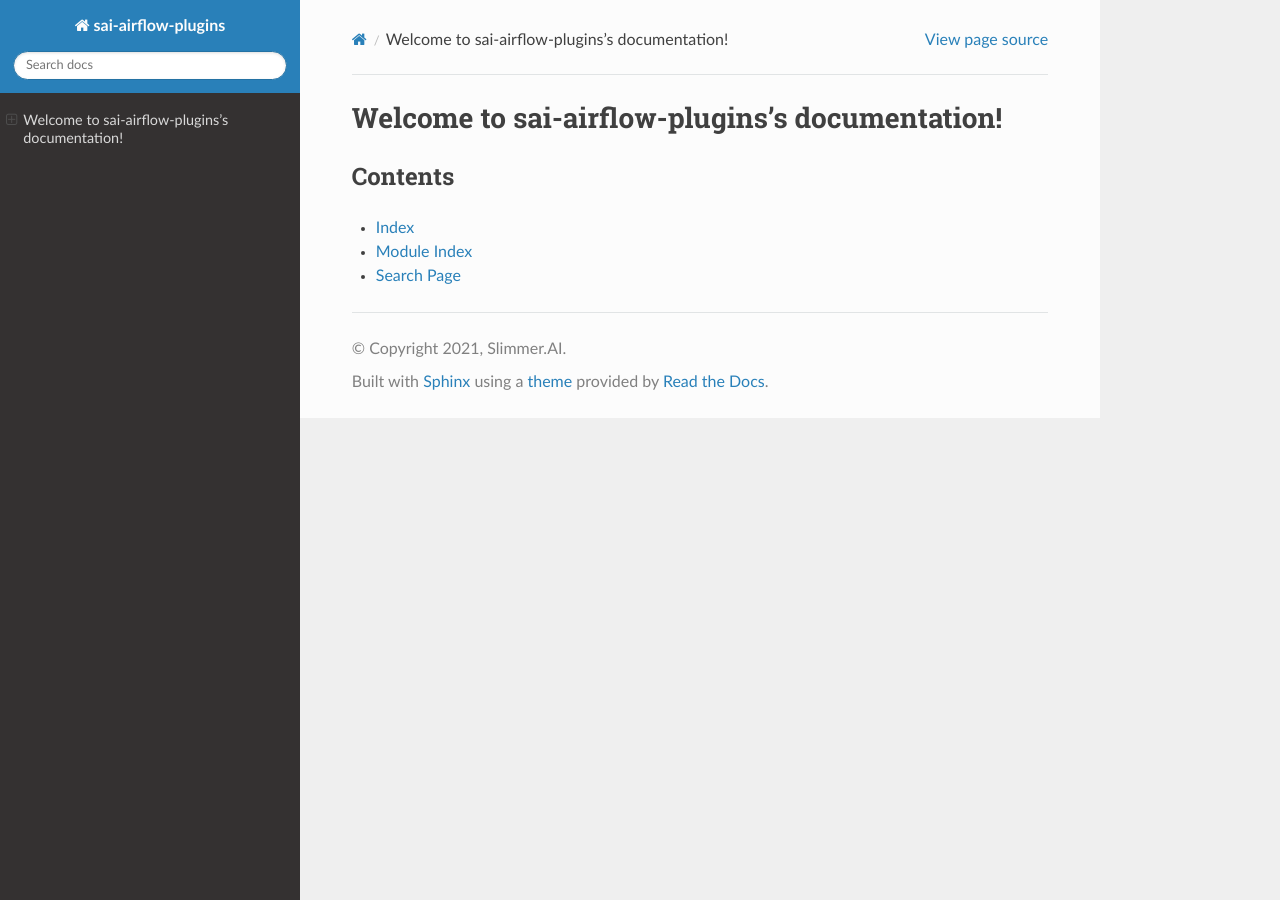
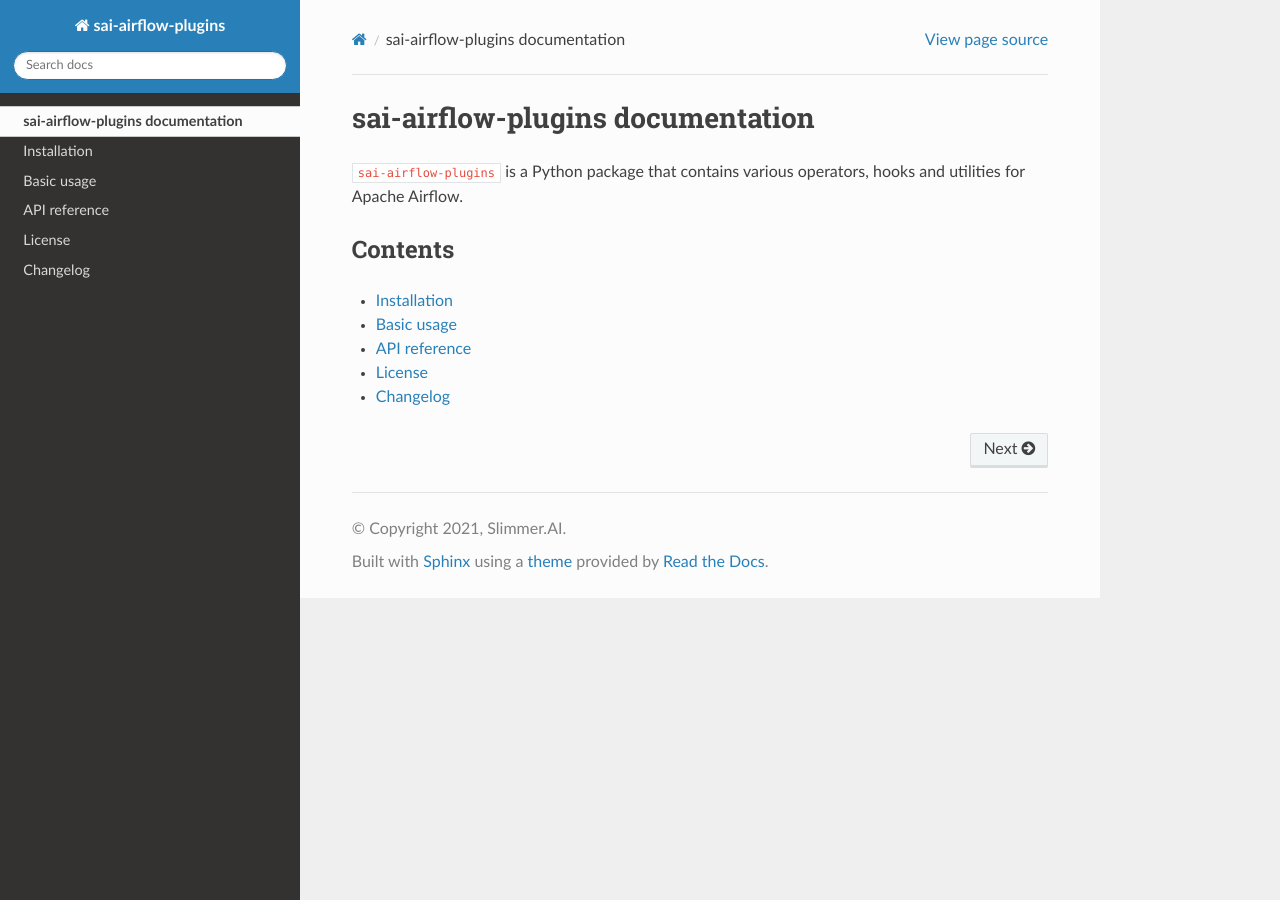
Before and after one commit to Slimmer-AI/sai-airflow-plugins, a Sphinx documentation site: the page built from docs/index.rst, in a window 1280 px wide. Built offline with Sphinx 7.4.7 and the Read the Docs theme 2.0.0, drawn with Linux system fonts in a browser that asks for light colours; the version number could not be read and is left out.

Commit message:
Added rest of sphinx documentation

```diff
--- a/docs/conf.py
+++ b/docs/conf.py
@@ -10,11 +10,11 @@
 # add these directories to sys.path here. If the directory is relative to the
 # documentation root, use os.path.abspath to make it absolute, like shown here.
 #
-# import os
-# import sys
-# sys.path.insert(0, os.path.abspath('.'))
+import os
+import sys
+from datetime import date
 
-from datetime import date
+sys.path.insert(0, os.path.abspath('../'))
 
 
 # -- Project information -----------------------------------------------------
--- a/docs/index.rst
+++ b/docs/index.rst
@@ -1,14 +1,22 @@
-Welcome to sai-airflow-plugins's documentation!
-===============================================
+sai-airflow-plugins documentation
+=================================
 
-.. toctree::
-   :maxdepth: 2
-   :caption: Contents:
+``sai-airflow-plugins`` is a Python package that contains various operators, hooks and utilities for Apache Airflow.
 
 
 Contents
 --------
 
-* :ref:`genindex`
-* :ref:`modindex`
-* :ref:`search`
+.. toctree::
+    :hidden:
+
+    self
+
+.. toctree::
+    :maxdepth: 1
+
+    install
+    usage
+    reference
+    license
+    changelog
--- /dev/null
+++ b/docs/license.rst
@@ -0,0 +1,4 @@
+License
+=======
+
+.. literalinclude:: ../LICENSE
--- a/setup.py
+++ b/setup.py
@@ -9,7 +9,7 @@
     version = f.read()
 
 requirements = [
-    "apache-airflow[ssh]>=1.10,<2",
+    "apache-airflow[ssh]>=1.10",
     "fabric>=2.5"
 ]
 
```
Also changed, not shown: docs/changelog.rst (added, +19 -0 lines), docs/install.rst (added, +20 -0 lines), docs/usage.rst (added, +129 -0 lines), 2 other files.
